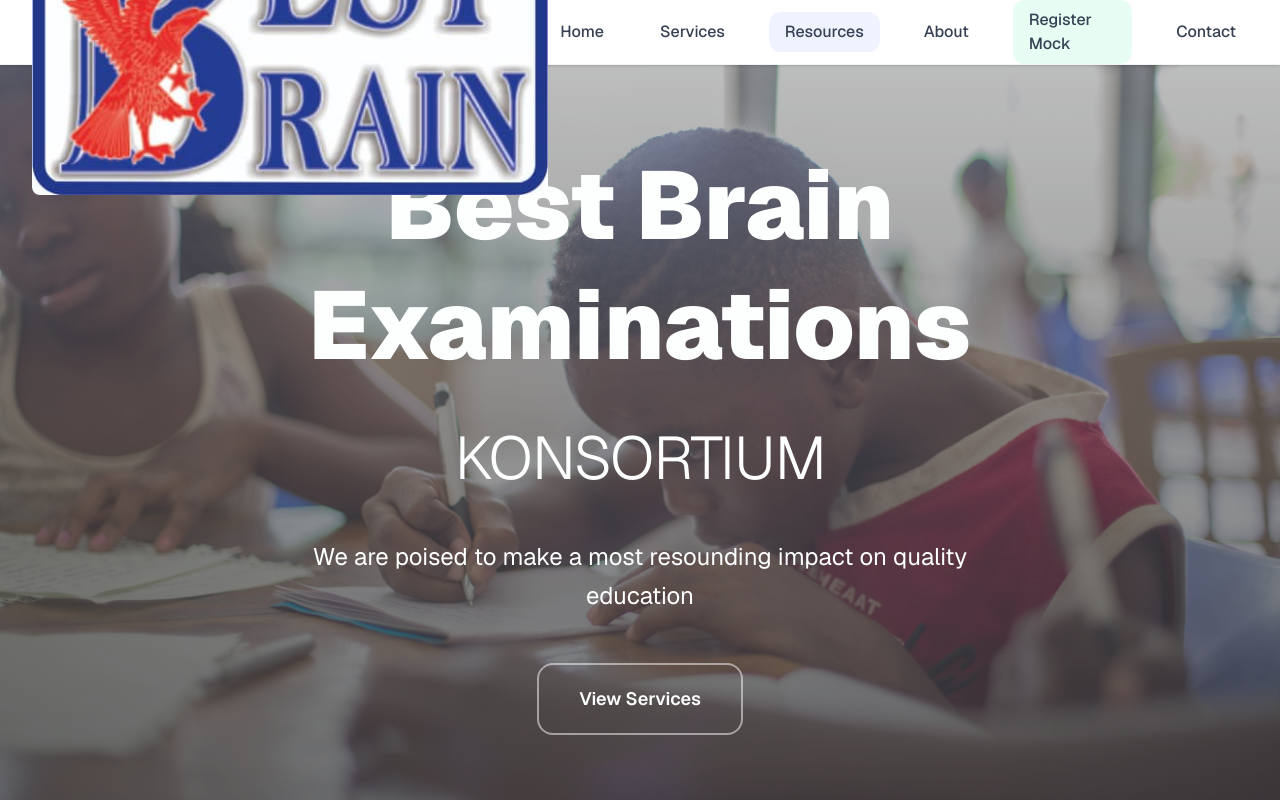
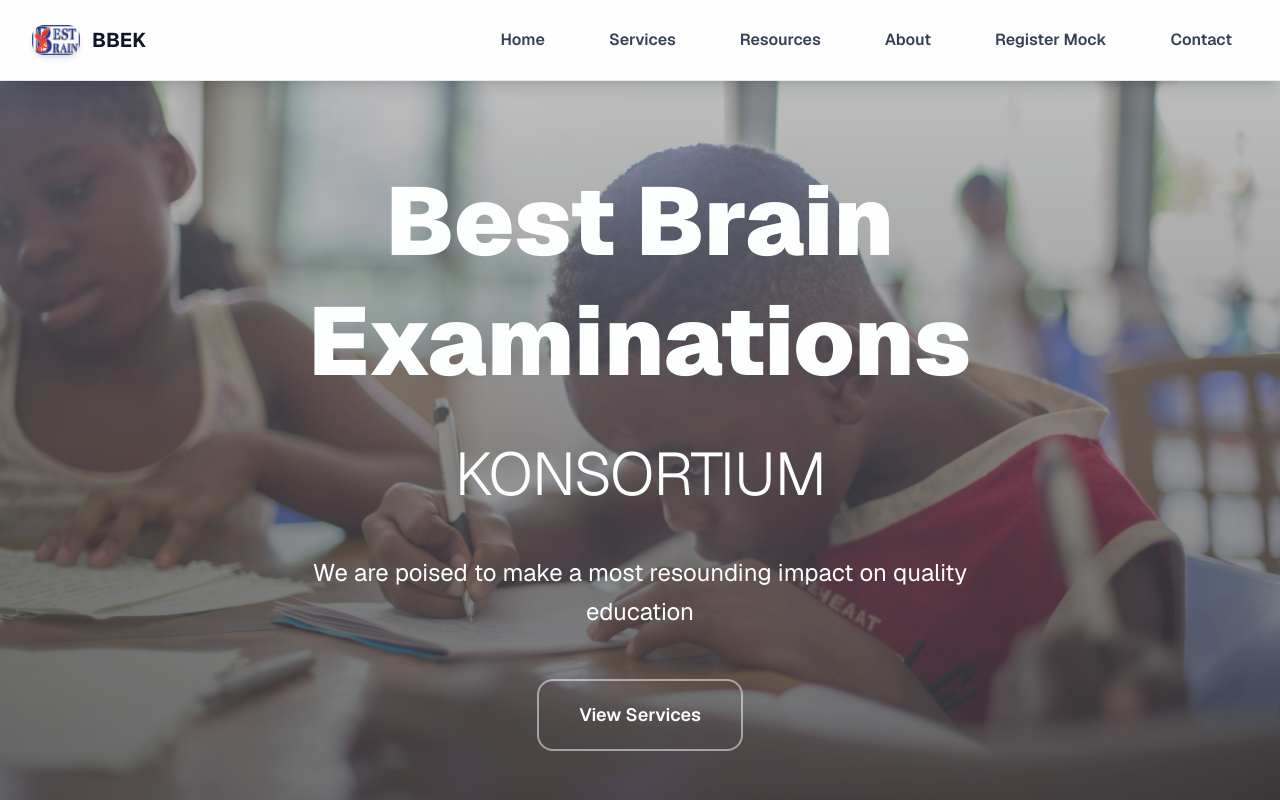
Before and after one commit to WilliamAziza/bbeko, a Next.js app: page / in a window 1280 px wide. Shown: the top 800 px of the page. Built offline with nearby package versions, Linux system fonts and the light colour scheme.

Commit message:
nav changed

```diff
--- a/src/components/Navbar.tsx
+++ b/src/components/Navbar.tsx
@@ -6,61 +6,80 @@
 export default function Navbar() {
   const [isMenuOpen, setIsMenuOpen] = useState(false);
 
+  const navLinks = [
+    { href: '/', label: 'Home' },
+    { href: '/services', label: 'Services' },
+    { href: '/resources', label: 'Resources' },
+    { href: '/about', label: 'About' },
+    { href: '/register', label: 'Register Mock' },
+    { href: '/contact', label: 'Contact' }
+  ];
+
   return (
-    <>
-      <nav className="bg-white/95 backdrop-blur-md border-b border-gray-200/50 sticky top-0 z-50 shadow-sm">
+    <nav className="bg-white/80 backdrop-blur-md border-b border-gray-200 shadow-lg sticky top-0 z-50">
       <div className="max-w-7xl mx-auto px-4 sm:px-6 lg:px-8">
-          <div className="flex justify-between items-center h-16">
-            <div className="flex items-center space-x-2">
-              <a href="/" className="flex items-center space-x-2">
+        <div className="flex justify-between items-center h-16 lg:h-20">
+          {/* Logo */}
+          <div className="flex-shrink-0">
+            <a href="/" className="flex items-center space-x-3 hover:scale-105 transition-transform duration-300">
               <Image
                 src="/images/logo.jpeg"
                 alt="BBEK Logo"
-                  width={40}
-                  height={40}
-                  className="rounded-lg h-auto w-auto object-contain"
+                width={48}
+                height={48}
+                className="rounded-xl shadow-md hover:shadow-lg transition-shadow"
                 priority
               />
-
+              <span className="text-xl font-bold text-gray-900 hidden lg:inline">BBEK</span>
             </a>
           </div>
 
-            <div className="flex items-center">
+          {/* Desktop Menu */}
+          <div className="hidden lg:flex items-center space-x-8">
+            {navLinks.map((link, index) => (
+              <a
+                key={index}
+                href={link.href}
+                className="relative font-semibold text-gray-700 hover:text-blue-600 px-4 py-2 rounded-2xl transition-all duration-300 hover:bg-blue-50 hover:shadow-md group"
+              >
+                {link.label}
+                <span className="absolute inset-0 bg-blue-100 rounded-2xl -z-10 opacity-0 group-hover:opacity-100 transition-opacity duration-300 transform scale-100 group-hover:scale-110 origin-center"></span>
+              </a>
+            ))}
+          </div>
+
+          {/* Mobile menu button */}
+          <div className="flex lg:hidden items-center">
             <button
-                className="md:hidden p-1 -mr-1 rounded-full hover:bg-gray-200 focus:outline-none focus:shadow-outline transition-colors"
               onClick={() => setIsMenuOpen(!isMenuOpen)}
+              className="p-2 rounded-xl hover:bg-gray-200 focus:outline-none focus:ring-2 focus:ring-blue-500 focus:ring-offset-2 transition-colors duration-200"
               aria-label="Toggle menu"
             >
-                <svg className="h-6 w-6 text-gray-700" fill="none" viewBox="0 0 24 24" stroke="currentColor">
-                  <path strokeLinecap="round" strokeLinejoin="round" strokeWidth={2} d="M4 6h16M4 12h16M4 18h16" />
+              <svg className="h-6 w-6 text-gray-800" fill="none" viewBox="0 0 24 24" stroke="currentColor">
+                <path strokeLinecap="round" strokeLinejoin="round" strokeWidth={2} d={isMenuOpen ? "M6 18L18 6M6 6l12 12" : "M4 6h16M4 12h16M4 18h16"} />
               </svg>
             </button>
-
-              <div className="hidden md:flex items-center space-x-8">
-                <a href="/" className="text-gray-700 hover:text-blue-600 font-medium transition-colors py-2 px-3">Home</a>
-                <a href="/services" className="text-gray-700 hover:text-blue-600 font-medium transition-colors py-2 px-3">Services</a>
-                <a href="/resources" className="text-gray-700 hover:text-indigo-600 font-medium transition-colors py-2 px-3 bg-indigo-100/50 px-4 py-2 rounded-xl">Resources</a>
-                <a href="/about" className="text-gray-700 hover:text-blue-600 font-medium transition-colors py-2 px-3">About</a>
-                <a href="/register" className="text-gray-700 hover:text-emerald-600 font-medium transition-colors py-2 px-3 bg-emerald-100/50 px-4 py-2 rounded-xl">Register Mock</a>
-                <a href="/contact" className="text-gray-700 hover:text-blue-600 font-medium transition-colors py-2 px-3">Contact</a>
-              </div>
           </div>
         </div>
 
+        {/* Mobile Menu */}
         {isMenuOpen && (
-            <div className="md:hidden bg-white border-t border-gray-200">
+          <div className="lg:hidden bg-white border-t border-gray-200 shadow-lg">
             <div className="px-4 pt-4 pb-6 space-y-4">
-                <a href="/" className="block text-gray-700 hover:text-blue-600 font-medium py-2 px-3 rounded-lg hover:bg-gray-100 transition-colors">Home</a>
-                <a href="/services" className="block text-gray-700 hover:text-blue-600 font-medium py-2 px-3 rounded-lg hover:bg-gray-100 transition-colors">Services</a>
-                <a href="/resources" className="block text-gray-700 hover:text-indigo-600 font-bold py-2 px-3 rounded-lg hover:bg-indigo-50 transition-colors bg-indigo-50 border border-indigo-200">Resources</a>
-                <a href="/about" className="block text-gray-700 hover:text-blue-600 font-medium py-2 px-3 rounded-lg hover:bg-gray-100 transition-colors">About</a>
-                <a href="/register" className="block text-gray-700 hover:text-emerald-600 font-bold py-2 px-3 rounded-lg hover:bg-emerald-50 transition-colors bg-emerald-50 border border-emerald-200">Register Mock</a>
-                <a href="/contact" className="block text-gray-700 hover:text-blue-600 font-medium py-2 px-3 rounded-lg hover:bg-gray-100 transition-colors">Contact</a>
+              {navLinks.map((link, index) => (
+                <a
+                  key={index}
+                  href={link.href}
+                  className="block font-semibold text-gray-700 hover:text-blue-600 py-3 px-4 rounded-xl hover:bg-blue-50 transition-all duration-300"
+                  onClick={() => setIsMenuOpen(false)}
+                >
+                  {link.label}
+                </a>
+              ))}
             </div>
           </div>
         )}
       </div>
     </nav>
-    </>
   );
 }
```
Lines whose indentation alone changed are shown as unchanged.
